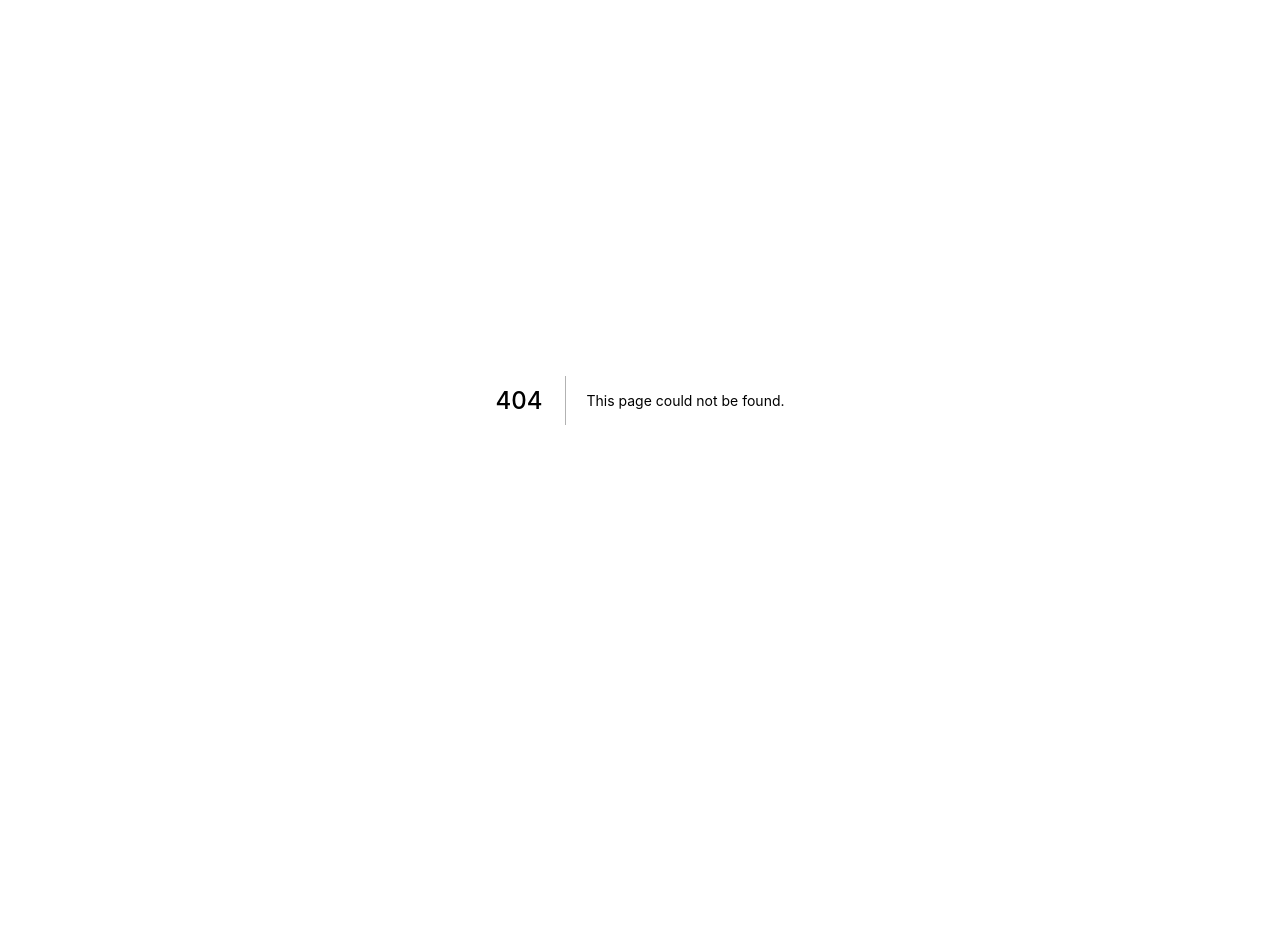
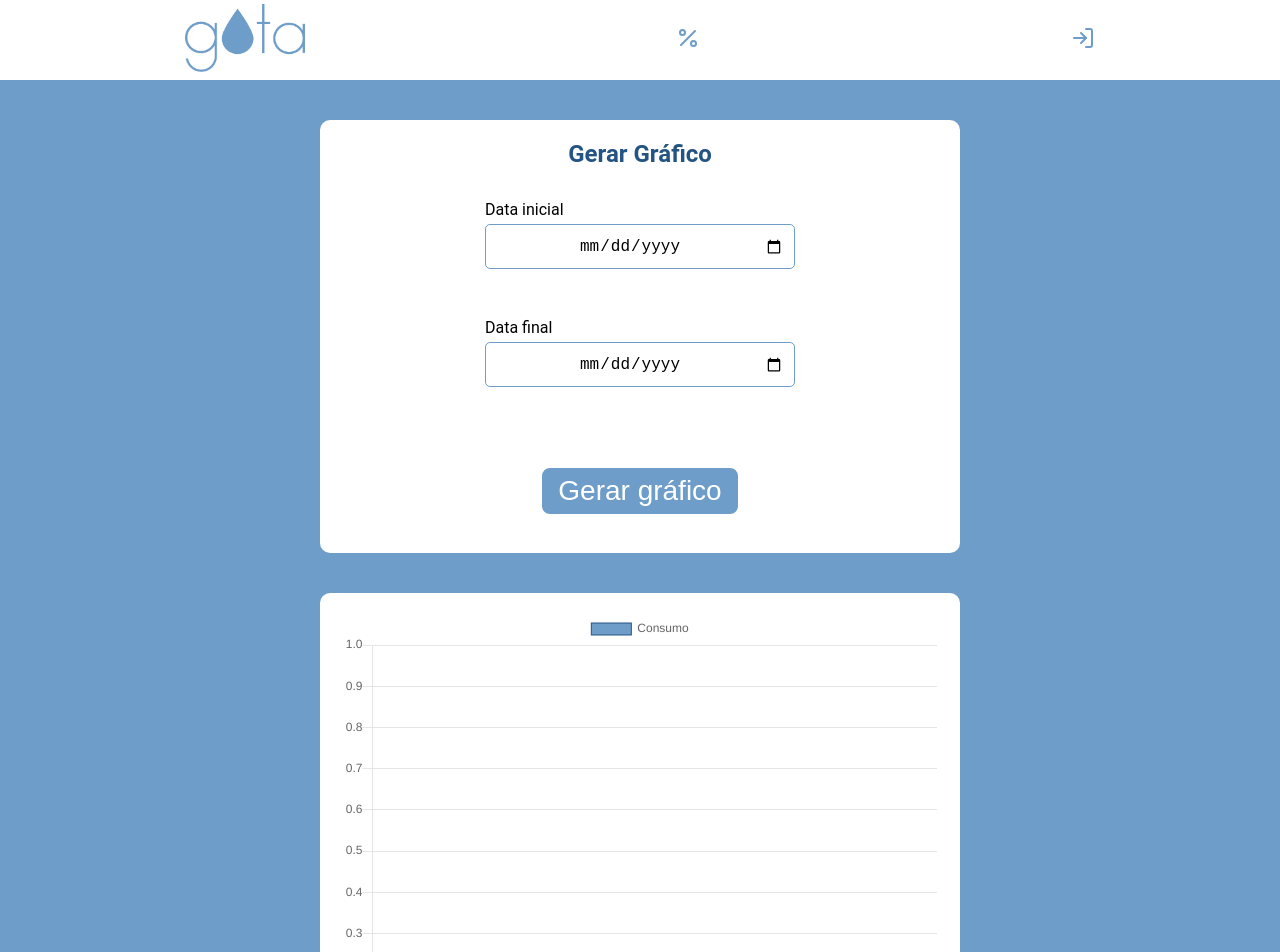
Before and after one commit to gabriel-paiva/gota, a Next.js app: page /chart in a window 1280 px wide. Before the commit this address had no page. Shown: the top 952 px of the page. Before the commit the page ends 800 px from the top, so only its background shows below. Built offline with nearby package versions, Linux system fonts and the light colour scheme; no server answers.

Commit message:
Criando pagina de graficos, formulario para gerar grafico e gerando grafico

```diff
--- /dev/null
+++ b/components/Grafico/index.js
@@ -0,0 +1,21 @@
+import { Bar } from 'react-chartjs-2';
+
+export default function Grafico(props) {
+  return (
+    <Bar
+      data={props.dadosGrafico}
+      options={{
+        responsive: true,
+        maintainAspectRatio: false,
+        scales: {
+          yAxes: [{
+            ticks: {
+              beginAtZero:true,
+              //  stepSize: 5
+             }
+           }]
+          },
+      }}
+    />
+  );
+}
--- a/package.json
+++ b/package.json
@@ -9,8 +9,10 @@
   },
   "dependencies": {
     "axios": "^0.21.0",
+    "chart.js": "^2.9.4",
     "next": "10.0.1",
     "react": "17.0.1",
+    "react-chartjs-2": "^2.11.1",
     "react-dom": "17.0.1",
     "react-feather": "^2.0.9"
   }
--- /dev/null
+++ b/pages/chart.js
@@ -0,0 +1,101 @@
+import Navbar from '../components/Navbar';
+import Grafico from '../components/Grafico';
+import styles from '../styles/Chart.module.css';
+import { useEffect, useState } from 'react';
+import apiContas from '../services/backendapi';
+
+import transformDate from '../utils/transformDate';
+import checaDataEntre from '../utils/checaDataEntre';
+
+export default function Chart() {
+  const [contasSalvas, setContasSalvas] = useState([]);
+  const [dataInicial, setDataInicial] = useState('');
+  const [dataFinal, setDataFinal] = useState('');
+
+  const [listaDeDatas, setListaDeDatas] = useState([]);
+  const [listaDeConsumos, setListaDeConsumos] = useState([]);
+
+  useEffect(() => {
+    const headers = { 'Authorization': `${localStorage.getItem('userId')}` };
+
+    apiContas.get('profile/bills', { headers }).then(response => {
+      setContasSalvas(response.data);
+    });
+  }, [contasSalvas]);
+
+  function handleGerarGrafico(e) {
+    e.preventDefault();
+
+    let todosConsumos = [];
+    let datasFormatadas = [];
+    let todosDados = [];
+
+    for (let conta of contasSalvas) {
+      if (checaDataEntre(dataInicial, dataFinal, conta.data)) {
+        todosDados.push({ data: conta.data, consumo: conta.consumo });
+      }
+    }
+    todosDados.sort((a, b) => (a.data > b.data) ? 1 : ((b.data > a.data) ? -1 : 0));
+
+    for (let dado of todosDados) {
+      datasFormatadas.push(transformDate(dado.data));
+      todosConsumos.push(dado.consumo);
+    }
+    setListaDeDatas(datasFormatadas);
+    setListaDeConsumos(todosConsumos);
+  }
+
+  const dadosGrafico = {
+    labels: listaDeDatas,
+    datasets: [
+      {
+        label: 'Consumo',
+        backgroundColor: '#6E9DC9',
+        borderColor: '#245483',
+        borderWidth: 1,
+        hoverBackgroundColor: '#245483',
+        hoverBorderColor: '#245483',
+        data: listaDeConsumos
+      }
+    ]
+  }
+
+  return (
+    <>
+      <Navbar />
+      <div className="container">
+        <div className={styles.formdiv}>
+          <h2>Gerar Gráfico</h2>
+          <form>
+            <div className={styles.inputdiv}>
+              <label htmlFor="inicio">Data inicial</label>
+              <input
+                type="date"
+                name="inicio"
+                id="inicio"
+                value={dataInicial}
+                onChange={e => setDataInicial(e.target.value)}
+                required
+              />
+            </div>
+            <div className={styles.inputdiv}>
+              <label htmlFor="final">Data final</label>
+              <input
+                type="date"
+                name="final"
+                id="final"
+                value={dataFinal}
+                onChange={e => setDataFinal(e.target.value)}
+                required
+              />
+            </div>
+            <button onClick={handleGerarGrafico} type="submit" className="clicavel">Gerar gráfico</button>
+          </form>
+        </div>
+        <div className={styles.chartdiv}>
+          <Grafico dadosGrafico={dadosGrafico} />
+        </div>
+      </div>
+    </>
+  );
+}
--- /dev/null
+++ b/styles/Chart.module.css
@@ -0,0 +1,118 @@
+.formdiv {
+  display: flex;
+  flex-direction: column;
+  justify-content: center;
+  align-items: center;
+
+  padding: 20px;
+
+  margin-top: 20px;
+  margin-bottom: 20px;
+
+  background-color: #fff;
+  min-width: 50vw;
+
+  border-radius: 10px;
+}
+
+@media(max-width: 950px) {
+  .formdiv {
+    width: 70vw;
+    min-width: 330px;
+  }
+
+  .formdiv form select, .formdiv form input {
+    min-width: 60vw;
+  }
+}
+
+@media(max-width: 850px) {
+  .formdiv {
+    width: 80vw;
+    min-width: 330px;
+  }
+
+  .formdiv form input {
+    min-width: 70vw;
+  }
+}
+
+@media(max-width: 650px) {
+  .formdiv {
+    width: 90vw;
+    min-width: 330px;
+  }
+
+  .formdiv form input {
+    min-width: 80vw;
+  }
+}
+
+.formdiv h2 {
+  margin-bottom: 15px;
+  color: #245483;
+}
+
+.formdiv form {
+  display: flex;
+  flex-direction: column;
+  justify-content: space-around;
+  align-items: center;
+
+  min-height: 350px;
+}
+
+.formdiv form .inputdiv {
+  display: flex;
+  flex-direction: column;
+  align-items: flex-start;
+}
+
+.formdiv button {
+  outline: none;
+  width: 200px;
+  height: 50px;
+  background-color: #6E9DC9;
+  color: #FFF;
+  font-size: 28px;
+  border-radius: 10px;
+  border: 2px solid #fff;
+  margin-top: 30px;
+}
+
+.formdiv button:hover {
+  background-color: #245483;
+}
+
+.formdiv form input {
+  min-width: 310px;
+  height: 45px;
+  outline: none;
+  border-radius: 5px;
+  border: 1px solid #6E9DC9;
+  font-size: 16px;
+  text-align: center;
+  padding: 10px;
+  margin-top: 5px;
+  margin-bottom: 15px;
+  background-color: #FFF;
+}
+
+.chartdiv {
+  display: flex;
+  flex-direction: column;
+  justify-content: center;
+  align-items: center;
+
+  padding: 20px;
+
+  margin-top: 20px;
+  margin-bottom: 20px;
+
+  background-color: #fff;
+  min-width: 50vw;
+
+  border-radius: 10px;
+
+  height:500px;
+}
--- /dev/null
+++ b/utils/checaDataEntre.js
@@ -0,0 +1,16 @@
+export default function checaDataEntre(dataInicial, dataFinal, dataTeste){
+  console.log(dataInicial, dataFinal, dataTeste)
+  const data1 = new Date(dataInicial);
+  const data2 = new Date(dataFinal);
+  const data3 = new Date(dataTeste);
+
+  console.log(data1, data2, data3);
+
+  const ms1 = data1.getTime();
+  const ms2 = data2.getTime();
+  const ms3 = data3.getTime();
+
+  console.log(ms1, ms2, ms3);
+
+  return ms3 >= ms1 && ms3 <= ms2;
+}
--- /dev/null
+++ b/utils/transformDate.js
@@ -0,0 +1,7 @@
+export default function transformDate(stringToTransform) {
+  let arrayOfStrings = stringToTransform.split("T");
+  let date = arrayOfStrings[0].split("-");
+  date = date.reverse()
+  let string = date[0] + "/" + date[1] + "/" + date[2];
+  return (string)
+}
```
Also changed, not shown: pages/userpage.js (+4 -11 lines), 1 other file (tests, documents, lock files or other folders).
